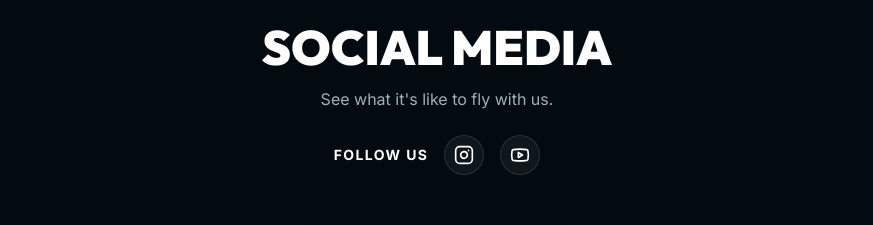
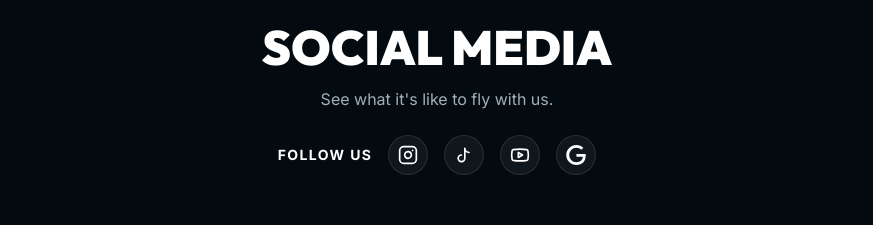
Before and after one commit to AX07/flyfoil, a React (Vite) app: page / in a window 1280 px wide. Shown: the part 4720-4945 px from the top of the page, without its empty margins (203-1076 px from the left). Built offline with nearby package versions, Linux system fonts and the light colour scheme; grey boxes are pictures that could not be loaded.

Commit message:
Add files via upload

```diff
--- a/src/Landing.tsx
+++ b/src/Landing.tsx
@@ -631,13 +631,23 @@ export default function Landing() {
         <div className="max-w-7xl mx-auto px-6 mb-12 text-center">
           <h2 className="text-3xl md:text-5xl font-display font-black mb-4 uppercase leading-none">Social Media</h2>
           <p className="text-silver mb-6">See what it's like to fly with us.</p>
-          <div className="flex items-center justify-center gap-4">
+          <div className="flex items-center justify-center gap-4 flex-wrap">
             <span className="text-white font-bold tracking-widest uppercase text-sm">Follow Us</span>
-            <a href="#" className="w-10 h-10 rounded-full bg-white/5 border border-white/10 flex items-center justify-center text-white hover:bg-electric hover:text-navy hover:border-electric transition-all">
+            <a href="https://www.instagram.com/flyfoilformosa/" target="_blank" rel="noopener noreferrer" className="w-10 h-10 rounded-full bg-white/5 border border-white/10 flex items-center justify-center text-white hover:bg-electric hover:text-navy hover:border-electric transition-all">
               <Instagram size={20} />
             </a>
-            <a href="#" className="w-10 h-10 rounded-full bg-white/5 border border-white/10 flex items-center justify-center text-white hover:bg-electric hover:text-navy hover:border-electric transition-all">
+            <a href="https://www.tiktok.com/@flyfoilformosa" target="_blank" rel="noopener noreferrer" className="w-10 h-10 rounded-full bg-white/5 border border-white/10 flex items-center justify-center text-white hover:bg-electric hover:text-navy hover:border-electric transition-all">
+              <svg xmlns="http://www.w3.org/2000/svg" width="20" height="20" viewBox="0 0 24 24" fill="none" stroke="currentColor" strokeWidth="2" strokeLinecap="round" strokeLinejoin="round">
+                <path d="M9 12a4 4 0 1 0 4 4V4a5 5 0 0 0 5 5"></path>
+              </svg>
+            </a>
+            <a href="https://www.youtube.com/@FlyFoilFormosa" target="_blank" rel="noopener noreferrer" className="w-10 h-10 rounded-full bg-white/5 border border-white/10 flex items-center justify-center text-white hover:bg-electric hover:text-navy hover:border-electric transition-all">
               <Youtube size={20} />
+            </a>
+            <a href="https://g.page/r/CXoNgFSNAwbVEBM/review" target="_blank" rel="noopener noreferrer" className="w-10 h-10 rounded-full bg-white/5 border border-white/10 flex items-center justify-center text-white hover:bg-electric hover:text-navy hover:border-electric transition-all" title="Review us on Google">
+              <svg xmlns="http://www.w3.org/2000/svg" width="20" height="20" viewBox="0 0 24 24" fill="currentColor">
+                <path d="M12.48 10.92v3.28h7.84c-.24 1.84-.853 3.187-1.787 4.133-1.147 1.147-2.933 2.4-6.053 2.4-4.827 0-8.6-3.893-8.6-8.72s3.773-8.72 8.6-8.72c2.6 0 4.507 1.027 5.907 2.347l2.307-2.307C18.747 1.44 16.133 0 12.48 0 5.867 0 .307 5.387.307 12s5.56 12 12.173 12c3.573 0 6.267-1.173 8.373-3.36 2.16-2.16 2.84-5.213 2.84-7.667 0-.76-.053-1.467-.173-2.053H12.48z"/>
+              </svg>
             </a>
           </div>
         </div>
@@ -1093,6 +1103,11 @@ export default function Landing() {
                 <a href="https://www.youtube.com/@FlyFoilFormosa" target="_blank" rel="noopener noreferrer" className="w-10 h-10 rounded-full bg-navy-light flex items-center justify-center hover:bg-electric hover:text-navy cursor-pointer transition-colors border border-white/10">
                   <Youtube size={20} />
                 </a>
+                <a href="https://g.page/r/CXoNgFSNAwbVEBM/review" target="_blank" rel="noopener noreferrer" className="w-10 h-10 rounded-full bg-navy-light flex items-center justify-center hover:bg-electric hover:text-navy cursor-pointer transition-colors border border-white/10" title="Review us on Google">
+                  <svg xmlns="http://www.w3.org/2000/svg" width="20" height="20" viewBox="0 0 24 24" fill="currentColor">
+                    <path d="M12.48 10.92v3.28h7.84c-.24 1.84-.853 3.187-1.787 4.133-1.147 1.147-2.933 2.4-6.053 2.4-4.827 0-8.6-3.893-8.6-8.72s3.773-8.72 8.6-8.72c2.6 0 4.507 1.027 5.907 2.347l2.307-2.307C18.747 1.44 16.133 0 12.48 0 5.867 0 .307 5.387.307 12s5.56 12 12.173 12c3.573 0 6.267-1.173 8.373-3.36 2.16-2.16 2.84-5.213 2.84-7.667 0-.76-.053-1.467-.173-2.053H12.48z"/>
+                  </svg>
+                </a>
               </div>
             </div>
 
```
